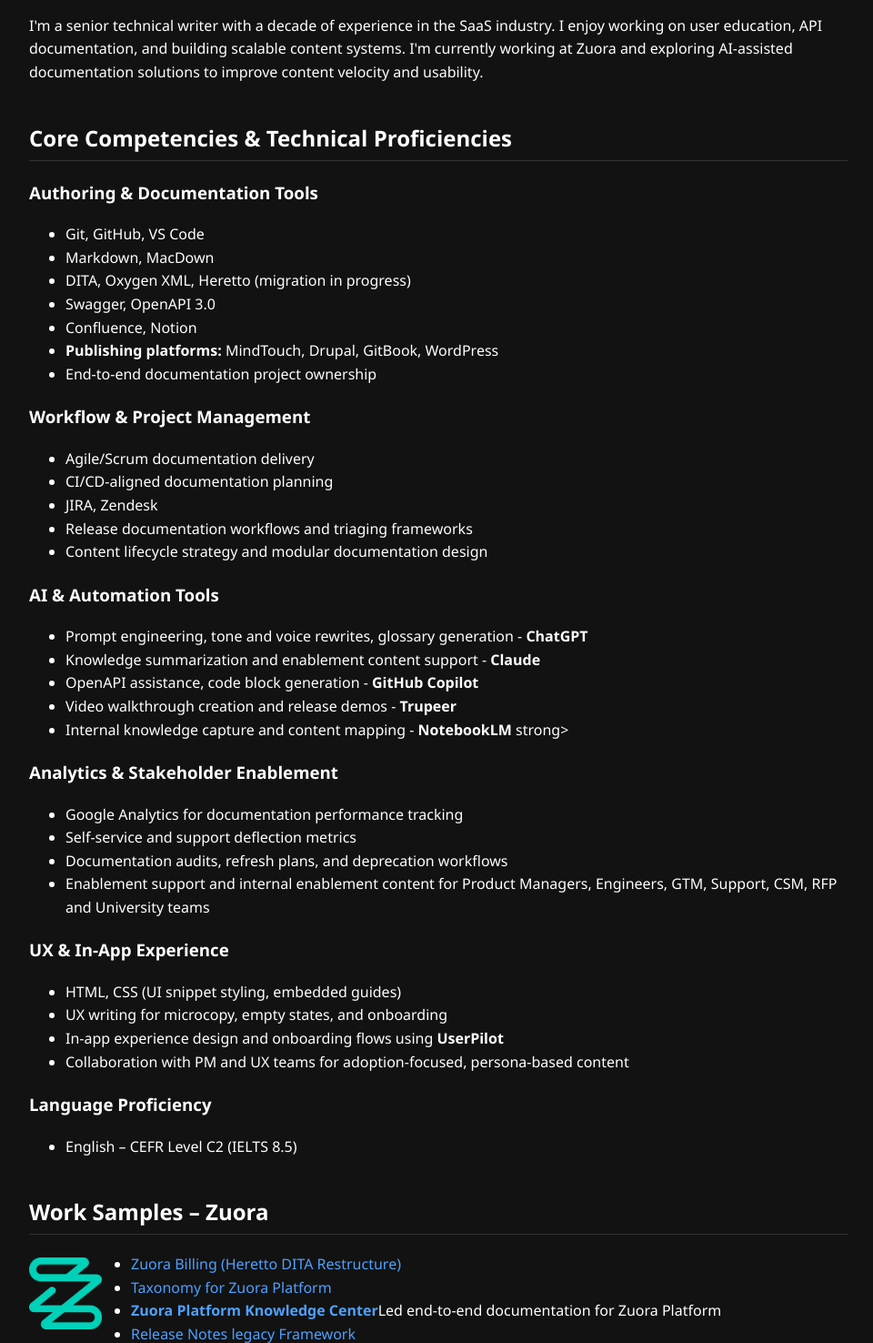
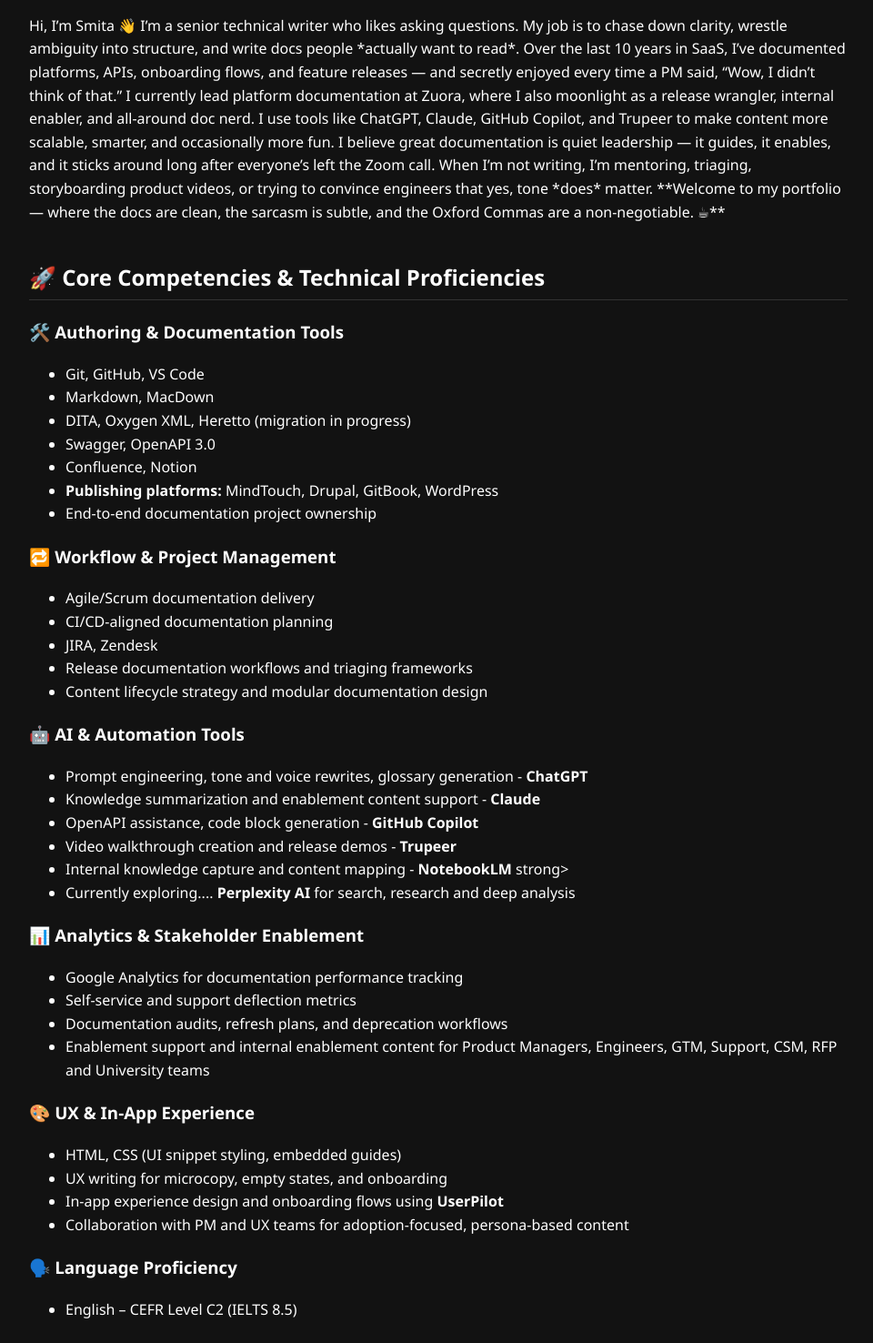
Before and after one commit to Smita-Ashok/smita-authoring-clarity, a plain HTML site: page index.html in a window 1280 px wide. Shown: the part 240-1716 px from the top of the page at 91% size, without its empty margins (158-1118 px from the left). Drawn offline with Linux system fonts and the light colour scheme.

Commit message:
Update index.html
Updated the "About Me" section

```diff
--- a/index.html
+++ b/index.html
@@ -83,12 +83,23 @@
 
   <h2>About Me</h2>
   <p>
-    I'm a senior technical writer with a decade of experience in the SaaS industry. I enjoy working on user education, API documentation, and building scalable content systems. I'm currently working at Zuora and exploring AI-assisted documentation solutions to improve content velocity and usability.
+    Hi, I’m Smita 👋
+
+    I’m a senior technical writer who likes asking questions. My job is to chase down clarity, wrestle ambiguity into structure, and write docs people *actually want to read*.
+
+    Over the last 10 years in SaaS, I’ve documented platforms, APIs, onboarding flows, and feature releases — and secretly enjoyed every time a PM said, “Wow, I didn’t think of that.” I currently lead platform documentation at Zuora, where I also moonlight as a release wrangler, internal enabler, and all-around doc nerd.
+
+    I use tools like ChatGPT, Claude, GitHub Copilot, and Trupeer to make content more scalable, smarter, and occasionally more fun. I believe great documentation is quiet leadership — it guides, it enables, and it sticks around long after everyone’s left the Zoom call.
+
+    When I’m not writing, I’m mentoring, triaging, storyboarding product videos, or trying to convince engineers that yes, tone *does* matter.
+
+    **Welcome to my portfolio — where the docs are clean, the sarcasm is subtle, and the Oxford Commas are a non-negotiable. ☕**
+
   </p>
 
-  <h2>Core Competencies & Technical Proficiencies</h2>
+  <h2>🚀 Core Competencies & Technical Proficiencies</h2>
 
-<h3>Authoring & Documentation Tools</h3>
+<h3>🛠️ Authoring & Documentation Tools</h3>
 <ul>
   <li>Git, GitHub, VS Code</li>
   <li>Markdown, MacDown</li>
@@ -99,7 +110,7 @@
   <li>End-to-end documentation project ownership</li>
 </ul>
 
-<h3>Workflow & Project Management</h3>
+<h3> 🔁 Workflow & Project Management</h3>
 <ul>
   <li>Agile/Scrum documentation delivery</li>
   <li>CI/CD-aligned documentation planning</li>
@@ -108,16 +119,17 @@
   <li>Content lifecycle strategy and modular documentation design</li>
 </ul>
 
-<h3>AI & Automation Tools</h3>
+<h3>🤖 AI & Automation Tools</h3>
 <ul>
   <li>Prompt engineering, tone and voice rewrites, glossary generation - <strong>ChatGPT</strong></li>
   <li>Knowledge summarization and enablement content support - <strong>Claude </strong></li>
   <li>OpenAPI assistance, code block generation - <strong>GitHub Copilot</strong> </li>
   <li>Video walkthrough creation and release demos - <strong>Trupeer</strong></li>
   <li>Internal knowledge capture and content mapping - <strong> NotebookLM </strong>strong></li>
+  <li>Currently exploring.... <strong>Perplexity AI</strong> for search, research and deep analysis</li>
 </ul>
 
-<h3>Analytics & Stakeholder Enablement</h3>
+<h3>📊 Analytics & Stakeholder Enablement</h3>
 <ul>
   <li>Google Analytics for documentation performance tracking</li>
   <li>Self-service and support deflection metrics</li>
@@ -125,7 +137,7 @@
   <li>Enablement support and internal enablement content for Product Managers, Engineers, GTM, Support, CSM, RFP and University teams</li>
 </ul>
 
-<h3>UX & In-App Experience</h3>
+<h3>🎨 UX & In-App Experience</h3>
 <ul>
   <li>HTML, CSS (UI snippet styling, embedded guides)</li>
   <li>UX writing for microcopy, empty states, and onboarding</li>
@@ -133,7 +145,7 @@
   <li>Collaboration with PM and UX teams for adoption-focused, persona-based content</li>
 </ul>
 
-<h3>Language Proficiency</h3>
+<h3>🗣️ Language Proficiency</h3>
 <ul>
   <li>English – CEFR Level C2 (IELTS 8.5)</li>
 </ul>
```
